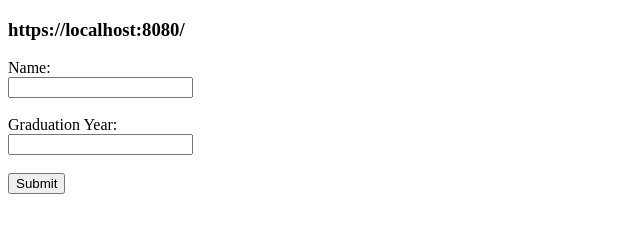
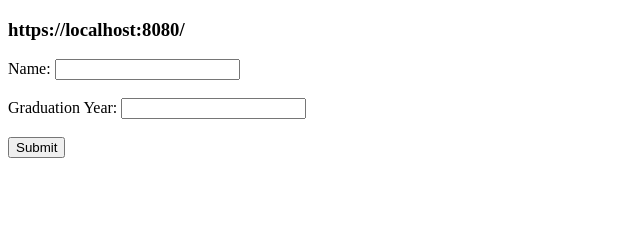
Before and after one commit to acciojob/sharable-urls-dhanvantichelani22, a website: page main.html in a window 1280 px wide. Shown: the whole page, without its empty margins (0-640 px from the left). Drawn offline with Linux system fonts and the light colour scheme.

Commit message:
created a submission

```diff
--- a/main.html
+++ b/main.html
@@ -3,14 +3,16 @@
   <body>
 	  <form>
 		  <h3 id="url">https://localhost:8080/</h3>
-        <label for="name">Name:</label><br>
+        <label for="name">Name:</label>
         <input type="text" id="name" name="name"><br><br>
 
-        <label for="year">Graduation Year:</label><br>
+        <label for="year">Graduation Year:</label>
         <input type="number" id="year" name="year"><br><br>
 
         <input type="button" id="button" value="Submit" onclick="updateURL()"><br><br>
     </form>
+
+
     <script type="text/javascript" src="./script.js">
 </script>
   </body>
--- a/script.js
+++ b/script.js
@@ -1,5 +1,5 @@
 // your code here
-function updateURL() {
+ function updateURL() {
             var name = document.getElementById("name").value;
             var year = document.getElementById("year").value;
 
```
